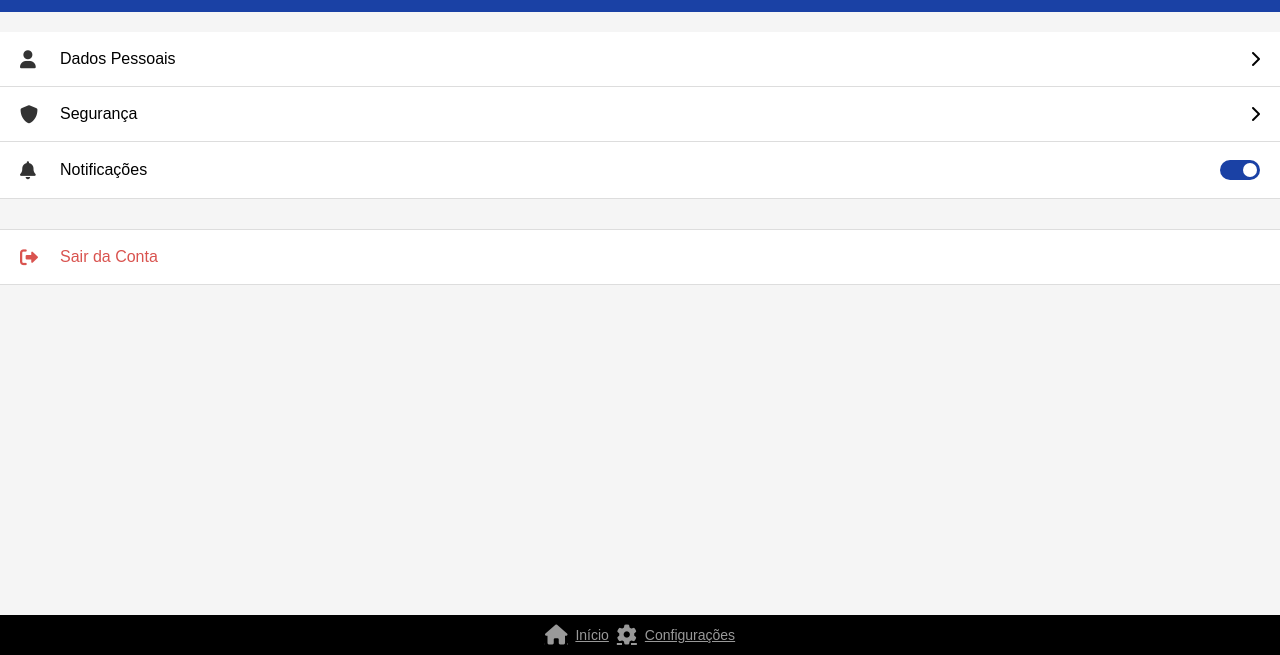
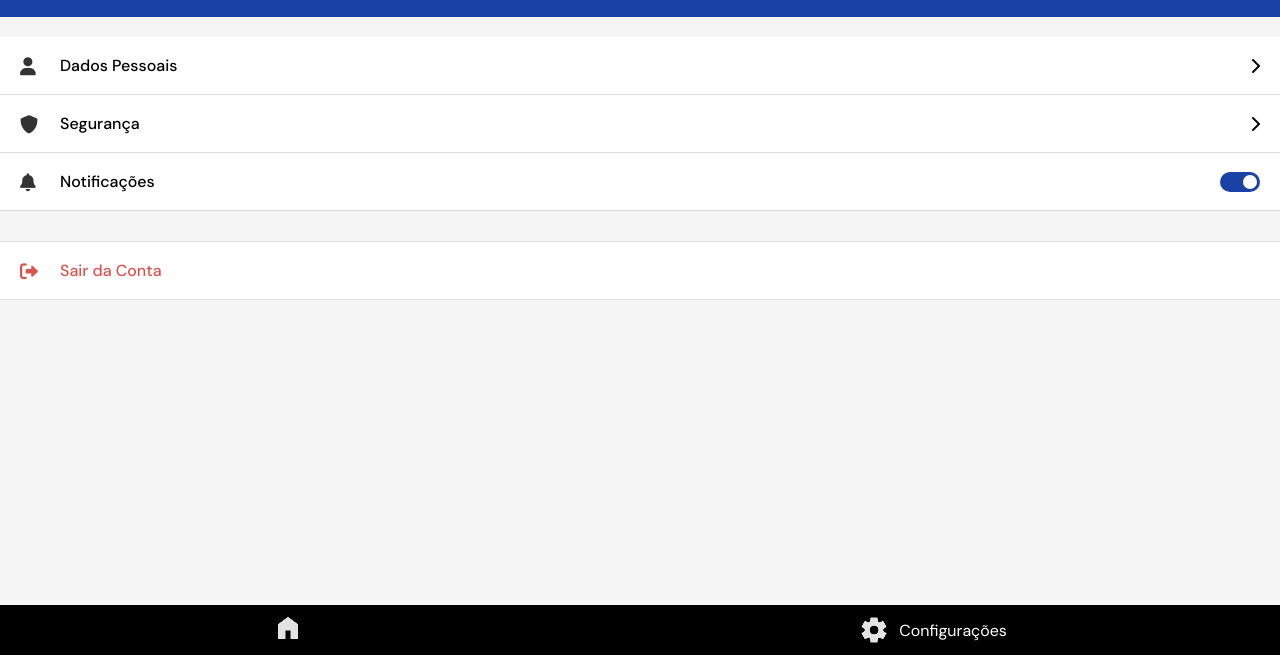
Before and after one commit to vitorgabriel-9/NkolsBank, a website: page public/configurações/index.HTML in a window 1280 px wide. Shown: the part 145-800 px from the top of the page. Drawn offline with Linux system fonts and the light colour scheme.

Commit message:
Atualização da tela de configurações

```diff
--- a/public/configurações/index.HTML
+++ b/public/configurações/index.HTML
@@ -1,5 +1,6 @@
 <!DOCTYPE html>
 <html lang="pt-br">
+
 <head>
     <meta charset="UTF-8">
     <meta name="viewport" content="width=device-width, initial-scale=1.0">
@@ -7,6 +8,7 @@
     <link rel="stylesheet" href="style.css">
     <link rel="stylesheet" href="https://cdnjs.cloudflare.com/ajax/libs/font-awesome/6.0.0/css/all.min.css">
 </head>
+
 <body>
 
     <header class="main-header">
@@ -60,16 +62,16 @@
         </div>
     </main>
 
-    <nav class="bottom-nav">
-        <a href="../inicio/index.html" class="nav-item">
-            <i class="fas fa-home"></i>
-            <span>Início</span>
+    <nav id="footer">
+        <div class="div-botao-footer">
+            <a class="link-nav" href="../inicio/index.html"><img src="../icons/inicio.png" alt="Início"></a>
         </div>
-        <div class="nav-item active">
-            <i class="fas fa-cog"></i>
-            <span>Configurações</span>
+        <div class="div-botao-footer">
+            <img src="../icons/configuracoes.png" alt="Configurações">
+            <p>Configurações</p>
         </div>
     </nav>
 
 </body>
+
 </html>
--- a/public/configurações/style.css
+++ b/public/configurações/style.css
@@ -1,16 +1,21 @@
 :root {
-    --primary-blue: #1A41A5; /* Azul da sua imagem */
-    --nav-black: #000000;    /* Preto da barra inferior */
-    --bg-light: #f5f5f5;     /* Fundo suave */
+    --primary-blue: #1A41A5;
+    --nav-black: #000000;
+    --bg-light: #f5f5f5;
     --text-white: #ffffff;
     --border-color: #dddddd;
+}
+
+@font-face {
+    font-family: 'DMSans';
+    src: url('../fonts/DMSans.ttf');
 }
 
 * {
     margin: 0;
     padding: 0;
     box-sizing: border-box;
-    font-family: Arial, sans-serif;
+    font-family: 'DMSans', Arial;
 }
 
 body {
@@ -20,7 +25,6 @@ body {
     height: 100vh;
 }
 
-/* Header seguindo o padrão da imagem */
 .main-header {
     background-color: var(--primary-blue);
     color: var(--text-white);
@@ -120,35 +124,25 @@ body {
 input:checked + .slider { background-color: var(--primary-blue); }
 input:checked + .slider:before { transform: translateX(20px); }
 
-/* Barra Inferior Preta como na imagem */
-.bottom-nav {
-    background-color: var(--nav-black);
+/* Nav Footer */
+
+nav#footer {
+    background-color: #000;
     display: flex;
     justify-content: space-around;
-    align-items: center;
-    padding: 10px 0;
-    position: fixed;
-    bottom: 0;
-    width: 100%;
+    color: #FFF;
 }
 
-.nav-item {
-    color: var(--text-white);
+div.div-botao-footer > img {
+    background-color: rgb(0, 0, 0);
+    color: #FFF;
+    width: fit-content;
+    padding: 5px;
+    margin: 5px;
+    border-radius: 5px;
+}
+
+div.div-botao-footer {
     display: flex;
     align-items: center;
-    gap: 8px;
-    cursor: pointer;
-    opacity: 0.6;
 }
-
-.nav-item.active {
-    opacity: 1;
-}
-
-.nav-item i {
-    font-size: 20px;
-}
-
-.nav-item span {
-    font-size: 14px;
-}
```
